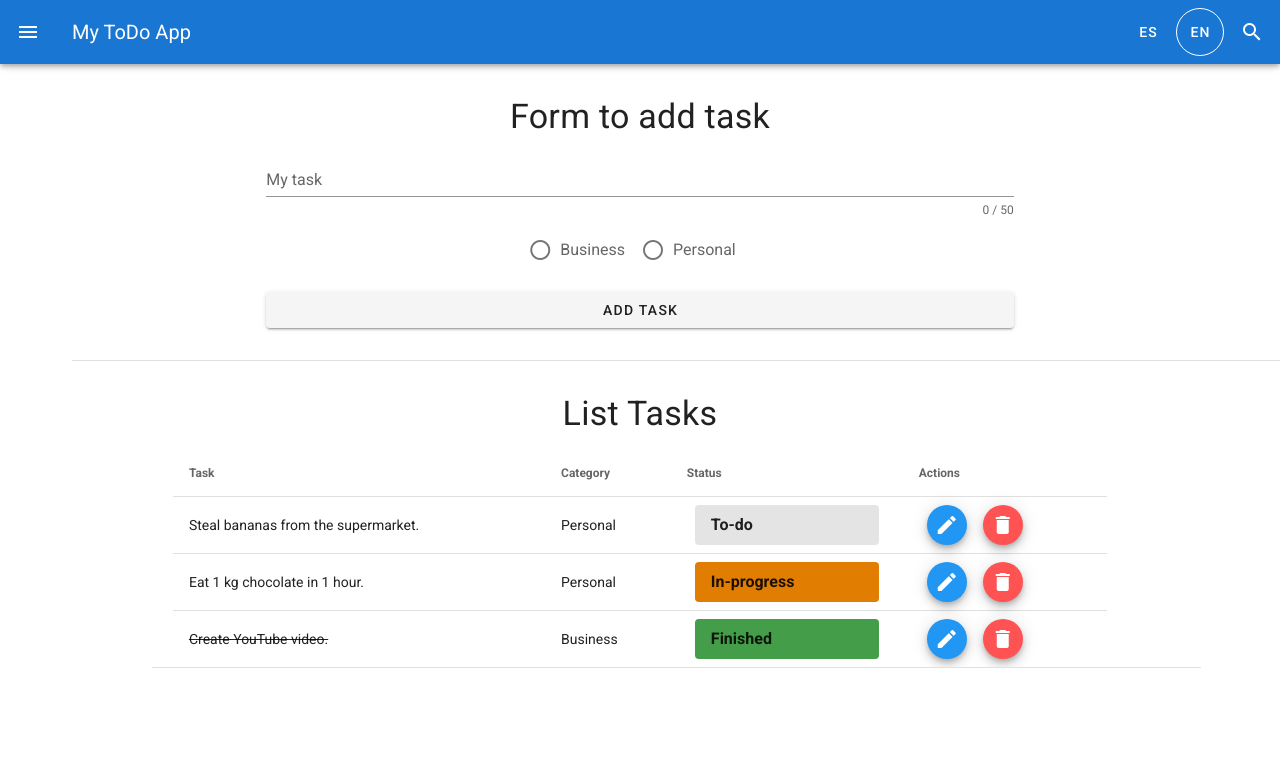
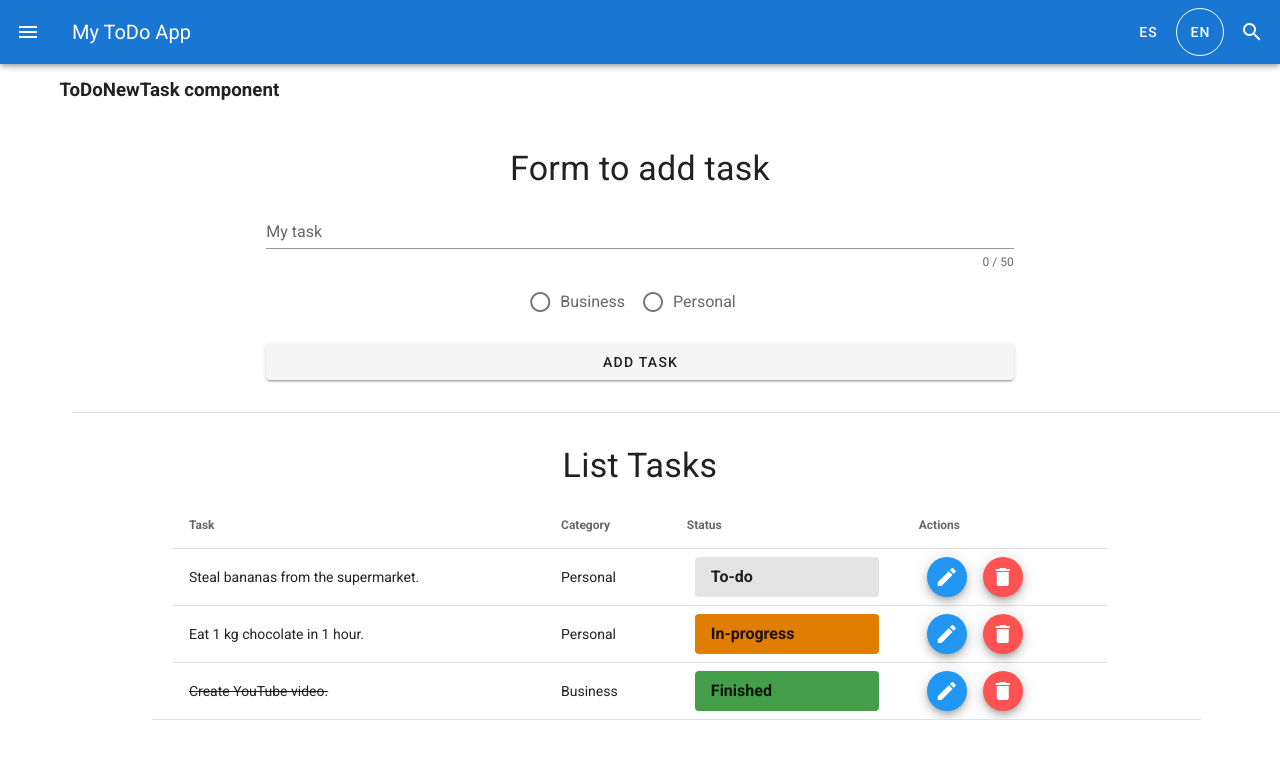
Before and after one commit to Devpaz/todolist-vue, a Vue app: page / in a window 1280 px wide. Shown: the top 758 px of the page. Built offline with nearby package versions, Linux system fonts and the light colour scheme.

Commit message:
Added ToDoNewTask component

```diff
--- /dev/null
+++ b/src/components/ToDoNewTask.vue
@@ -0,0 +1,14 @@
+<template>
+    <h3>ToDoNewTask component</h3>
+</template>
+
+<script>
+export default {
+    name: 'ToDoNewTask'
+
+}
+</script>
+
+<style>
+
+</style>
--- a/src/components/TodoApp.vue
+++ b/src/components/TodoApp.vue
@@ -1,5 +1,8 @@
 <template>
   <div>
+    <v-container>
+      <ToDoNewTask />
+    </v-container>
     <v-container class="pa-md-8 mx-lg-auto">
       <v-row no-gutters align="center" justify="center">
         <v-col cols="12" sm="8">
@@ -110,8 +113,12 @@
 </template>
 
 <script>
+import ToDoNewTask from './ToDoNewTask.vue';
 export default {
   name: "TodoApp",
+  components: {
+    ToDoNewTask
+  },
   props: {
     msg: String,
   },
```
Also changed, not shown: src/components/ToDoList.vue (added), src/components/ToDoListItem.vue (added), 1 other file (tests, documents, lock files or other folders).
